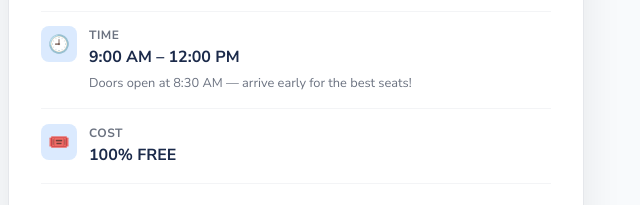
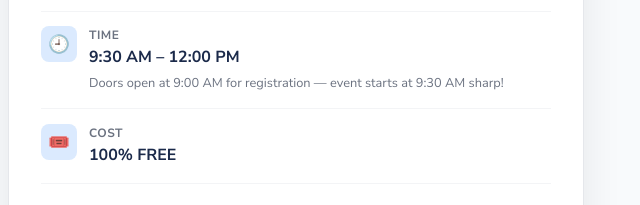
Before and after one commit to tez-maker/home-run-homes, a website: page dist/events-confirmation.html in a window 1280 px wide. Shown: the part 431-636 px from the top of the page, 344-984 px from the left. Drawn offline with Linux system fonts and the light colour scheme; a script that the page names is missing.

Commit message:
Update times: 9am registration, 9:30am event start

```diff
--- a/dist/events-confirmation.html
+++ b/dist/events-confirmation.html
@@ -125,8 +125,8 @@
         <div class="icon">🕘</div>
         <div class="info">
           <div class="label">Time</div>
-          <div class="value">9:00 AM – 12:00 PM</div>
-          <div class="note">Doors open at 8:30 AM — arrive early for the best seats!</div>
+          <div class="value">9:30 AM – 12:00 PM</div>
+          <div class="note">Doors open at 9:00 AM for registration — event starts at 9:30 AM sharp!</div>
         </div>
       </div>
       <div class="detail-row">
```
Also changed, not shown: dist/events.html (+2 -2 lines).
